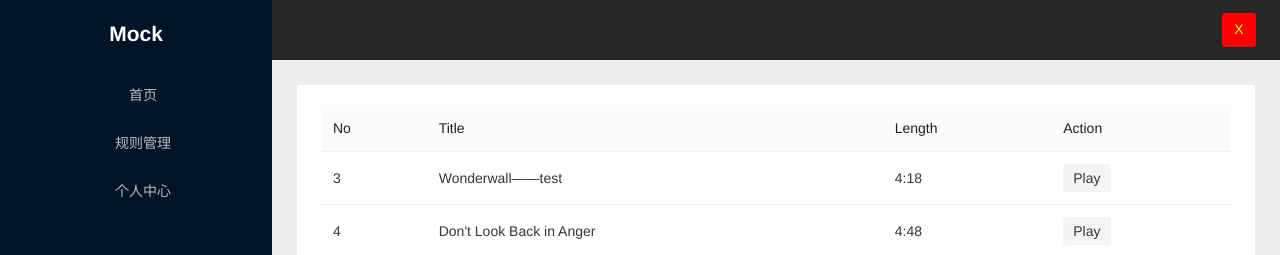
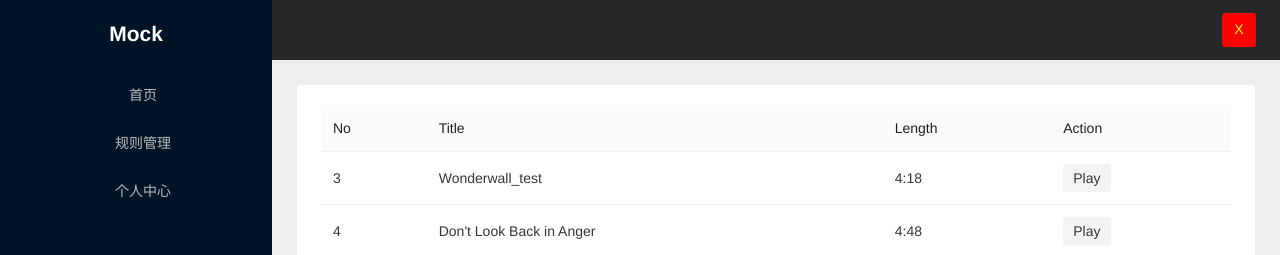
Before and after one commit to xieqi970103/mock_front, a Vue app: page /ruleManage in a window 1280 px wide. Shown: the top 255 px of the page. Built offline with nearby package versions, Linux system fonts and the light colour scheme.

Commit message:
test: 💍 test

```diff
--- a/src/views/ruleManage/index.vue
+++ b/src/views/ruleManage/index.vue
@@ -2,7 +2,7 @@
  * @Description: 规则管理
  * @Author: xq
  * @Date: 2022-04-10 20:41:02
- * @LastEditTime: 2022-05-03 11:33:16
+ * @LastEditTime: 2022-05-03 11:59:34
  * @LastEditors: xq
 -->
 <template>
@@ -75,7 +75,7 @@ const columns = reactive(
 
 /* 获取数据 */
 const data: Song[] = [
-  { no: 3, title: 'Wonderwall——test', length: '4:18' },
+  { no: 3, title: 'Wonderwall_test', length: '4:18' },
   { no: 4, title: "Don't Look Back in Anger", length: '4:48' },
   { no: 12, title: 'Champagne Supernova', length: '7:27' },
 ]
```
